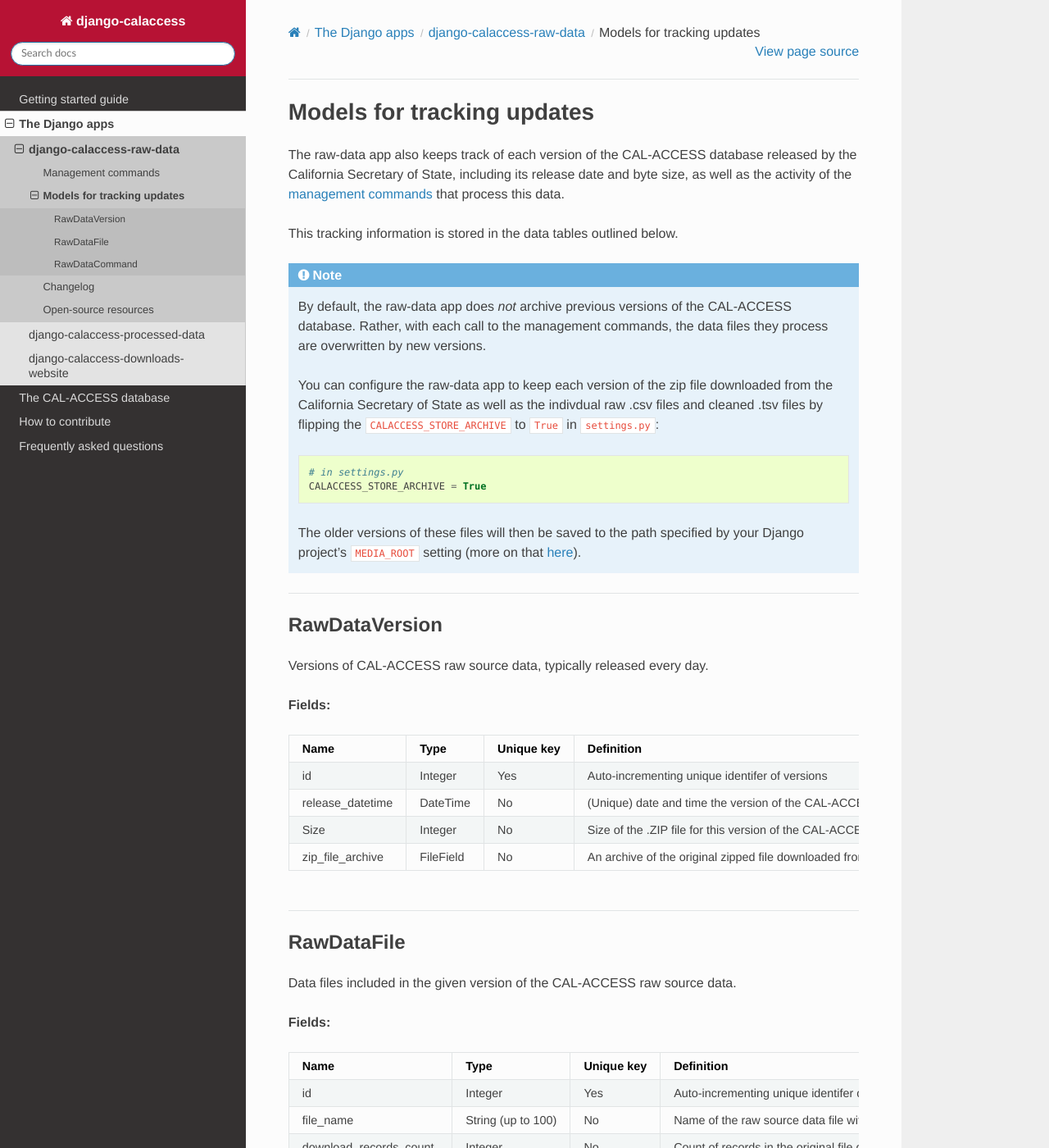
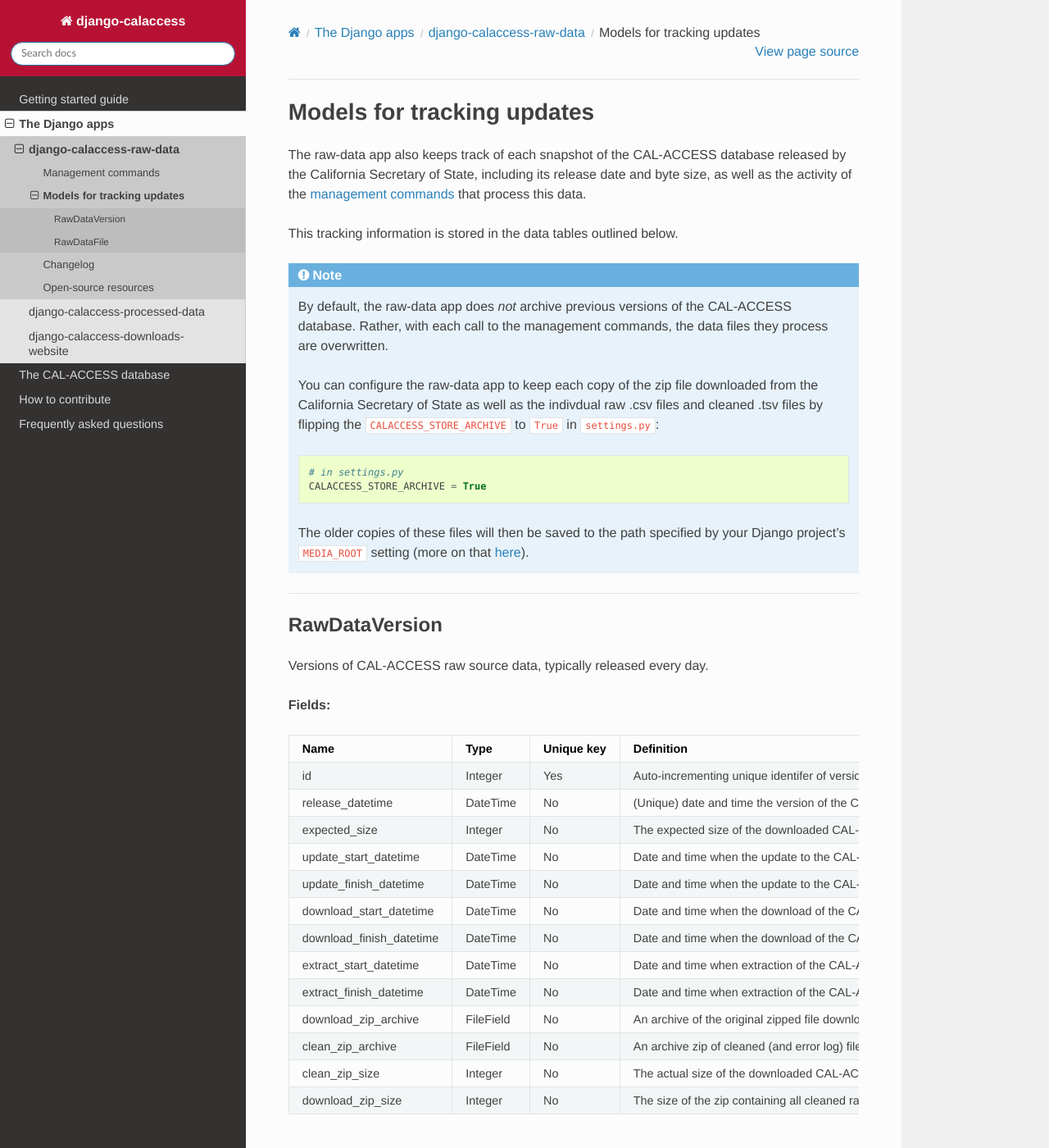
Before and after one commit to palewire/django-calaccess-technical-documentation, a Sphinx documentation site: the page built from docs/apps/calaccess_raw/tracking.rst, in a window 1280 px wide and 1400 px high. Shown: the whole window at 82% size. Built offline with Sphinx 7.4.7 and the Read the Docs theme 2.0.0, drawn with Linux system fonts in a browser that asks for light colours; some of the changed text lies outside the part shown.

Commit message:
Update tracking model descriptions

```diff
--- a/docs/apps/calaccess_raw/tracking.rst
+++ b/docs/apps/calaccess_raw/tracking.rst
@@ -1,22 +1,22 @@
 Models for tracking updates
 ===========================
 
-The raw-data app also keeps track of each version of the CAL-ACCESS database released by the California Secretary of State, including its release date and byte size, as well as the activity of the `management commands <http://django-calaccess-raw-data.californiacivicdata.org/en/latest/managementcommands.html>`_ that process this data.
+The raw-data app also keeps track of each snapshot of the CAL-ACCESS database released by the California Secretary of State, including its release date and byte size, as well as the activity of the `management commands <http://django-calaccess-raw-data.californiacivicdata.org/en/latest/managementcommands.html>`_ that process this data.
 
 This tracking information is stored in the data tables outlined below.
 
 .. note::
 
-    By default, the raw-data app does *not* archive previous versions of the CAL-ACCESS database. Rather, with each call to the management commands, the data files they process are overwritten by new versions.
+    By default, the raw-data app does *not* archive previous versions of the CAL-ACCESS database. Rather, with each call to the management commands, the data files they process are overwritten.
 
-    You can configure the raw-data app to keep each version of the zip file downloaded from the California Secretary of State as well as the indivdual raw .csv files and cleaned .tsv files by flipping the ``CALACCESS_STORE_ARCHIVE`` to ``True`` in ``settings.py``:
+    You can configure the raw-data app to keep each copy of the zip file downloaded from the California Secretary of State as well as the indivdual raw .csv files and cleaned .tsv files by flipping the ``CALACCESS_STORE_ARCHIVE`` to ``True`` in ``settings.py``:
 
     .. code-block:: python
 
         # in settings.py
         CALACCESS_STORE_ARCHIVE = True
 
-    The older versions of these files will then be saved to the path specified by your Django project's ``MEDIA_ROOT`` setting (more on that `here <https://docs.djangoproject.com/en/1.9/ref/settings/#media-root>`_).
+    The older copies of these files will then be saved to the path specified by your Django project's ``MEDIA_ROOT`` setting (more on that `here <https://docs.djangoproject.com/en/1.9/ref/settings/#media-root>`_).
 
 ----------------------
 
@@ -63,20 +63,75 @@ Versions of CAL-ACCESS raw source data, typically released every day.
 
 
         <tr>
-            <td>Size</td>
+            <td>expected_size</td>
             <td>Integer</td>
             <td>No</td>
-            <td>Size of the .ZIP file for this version of the CAL-ACCESS raw source data (value of content-length field in HTTP response header)</td>
+            <td>The expected size of the downloaded CAL-ACCESS zip, as specified in the content-length field in HTTP response header
         </tr>
 
 
-
         <tr>
-            <td>zip_file_archive</td>
+            <td>update_start_datetime</td>
+            <td>DateTime</td>
+            <td>No</td>
+            <td>Date and time when the update to the CAL-ACCESS version started</td>
+        </tr>
+        <tr>
+            <td>update_finish_datetime</td>
+            <td>DateTime</td>
+            <td>No</td>
+            <td>Date and time when the update to the CAL-ACCESS version finished</td>
+        </tr>
+        <tr>
+            <td>download_start_datetime</td>
+            <td>DateTime</td>
+            <td>No</td>
+            <td>Date and time when the download of the CAL-ACCESS database export started</td>
+        </tr>
+        <tr>
+            <td>download_finish_datetime</td>
+            <td>DateTime</td>
+            <td>No</td>
+            <td>Date and time when the download of the CAL-ACCESS database export finished</td>
+        </tr>
+        <tr>
+            <td>extract_start_datetime</td>
+            <td>DateTime</td>
+            <td>No</td>
+            <td>Date and time when extraction of the CAL-ACCESS data files started</td>
+        </tr>
+        <tr>
+            <td>extract_finish_datetime</td>
+            <td>DateTime</td>
+            <td>No</td>
+            <td>Date and time when extraction of the CAL-ACCESS data files finished</td>
+        </tr>
+        <tr>
+            <td>download_zip_archive</td>
             <td>FileField</td>
             <td>No</td>
-            <td>An archive of the original zipped file downloaded from CAL-ACCESS.</td>
+            <td>An archive of the original zipped file downloaded from CAL-ACCESS</td>
         </tr>
+        <tr>
+            <td>clean_zip_archive</td>
+            <td>FileField</td>
+            <td>No</td>
+            <td>An archive zip of cleaned (and error log) files</td>
+        </tr>
+        <tr>
+            <td>clean_zip_size</td>
+            <td>Integer</td>
+            <td>No</td>
+            <td>The actual size of the downloaded CAL-ACCESS zip after the downloaded completed</td>
+        </tr>
+        <tr>
+            <td>download_zip_size</td>
+            <td>Integer</td>
+            <td>No</td>
+            <td>The size of the zip containing all cleaned raw data files and error logs</td>
+        </tr>
+
+
     </tbody>
     </table>
     </div>
@@ -103,6 +158,8 @@ Data files included in the given version of the CAL-ACCESS raw source data.
         </tr>
     </thead>
     <tbody valign="top">
+
+
         <tr>
             <td>id</td>
             <td>Integer</td>
@@ -155,7 +212,7 @@ Data files included in the given version of the CAL-ACCESS raw source data.
             <td>clean_columns_count</td>
             <td>Integer</td>
             <td>No</td>
-        	<td>Count of columns in the cleaned file generated by calaccess_raw</td>
+            <td>Count of columns in the cleaned file generated by calaccess_raw</td>
         </tr>
 
 
@@ -221,97 +278,40 @@ Data files included in the given version of the CAL-ACCESS raw source data.
             <td>No</td>
             <td>Foreign key referencing the version of the raw source data in which the file was included.</td>
         </tr>
+
+
+        <tr>
+            <td>clean_start_datetime</td>
+            <td>DateTime</td>
+            <td>No</td>
+            <td>Date and time when the cleaning of the file started</td>
+        </tr>
+
+
+        <tr>
+            <td>clean_finish_datetime</td>
+            <td>DateTime</td>
+            <td>No</td>
+            <td>Date and time when the cleaning of the file finished</td>
+        </tr>
+
+
+        <tr>
+            <td>load_start_datetime</td>
+            <td>DateTime</td>
+            <td>No</td>
+            <td>Date and time when the loading of the file started</td>
+        </tr>
+
+
+        <tr>
+            <td>load_finish_datetime</td>
+            <td>DateTime</td>
+            <td>No</td>
+            <td>Date and time when the loading of the file finished</td>
+        </tr>
+
+
    	</tbody>
     </table>
     </div>
-
-----------------------
-
-RawDataCommand
-~~~~~~~~~~~~~~
-
-Start and finish times for calls to CAL-ACCESS related management commands
-
-**Fields:**
-
-.. raw:: html
-
-    <div class="wy-table-responsive">
-    <table border="1" class="docutils">
-    <thead valign="bottom">
-        <tr>
-            <th class="head">Name</th>
-            <th class="head">Type</th>
-            <th class="head">Unique key</th>
-            <th class="head">Definition</th>
-        </tr>
-    </thead>
-    <tbody valign="top">
-
-
-
-
-        <tr>
-            <td>id</td>
-            <td>Integer</td>
-            <td>Yes</td>
-            <td>Auto-incrementing unique identifer of the command log</td>
-        </tr>
-
-
-
-        <tr>
-            <td>version_id</td>
-            <td>Integer</td>
-            <td>No</td>
-            <td>Foreign key referencing the version of the raw source data that was being acted on</td>
-        </tr>
-
-
-
-        <tr>
-            <td>command</td>
-            <td>String (up to 50)</td>
-            <td>No</td>
-            <td>Name of the command performed on the given version of the raw source data</td>
-        </tr>
-
-
-
-        <tr>
-            <td>called_by</td>
-            <td>Integer</td>
-            <td>No</td>
-            <td>Foreign key refencing log of the CalAccessCommand that called this command.Null represents call from command line</td>
-        </tr>
-
-
-
-        <tr>
-            <td>file_name</td>
-            <td>String (up to 100)</td>
-            <td>No</td>
-            <td>Name of the raw source data file without extension</td>
-        </tr>
-
-
-
-        <tr>
-            <td>start_datetime</td>
-            <td>DateTime</td>
-            <td>No</td>
-            <td>Date and time when the given command started on the given version of the raw source data</td>
-        </tr>
-
-
-
-        <tr>
-            <td>finish_datetime</td>
-            <td>DateTime</td>
-            <td>No</td>
-            <td>Date and time when the given command finished on the given version of the raw source data</td>
-        </tr>
-
-    </tbody>
-    </table>
-    </div>
```
